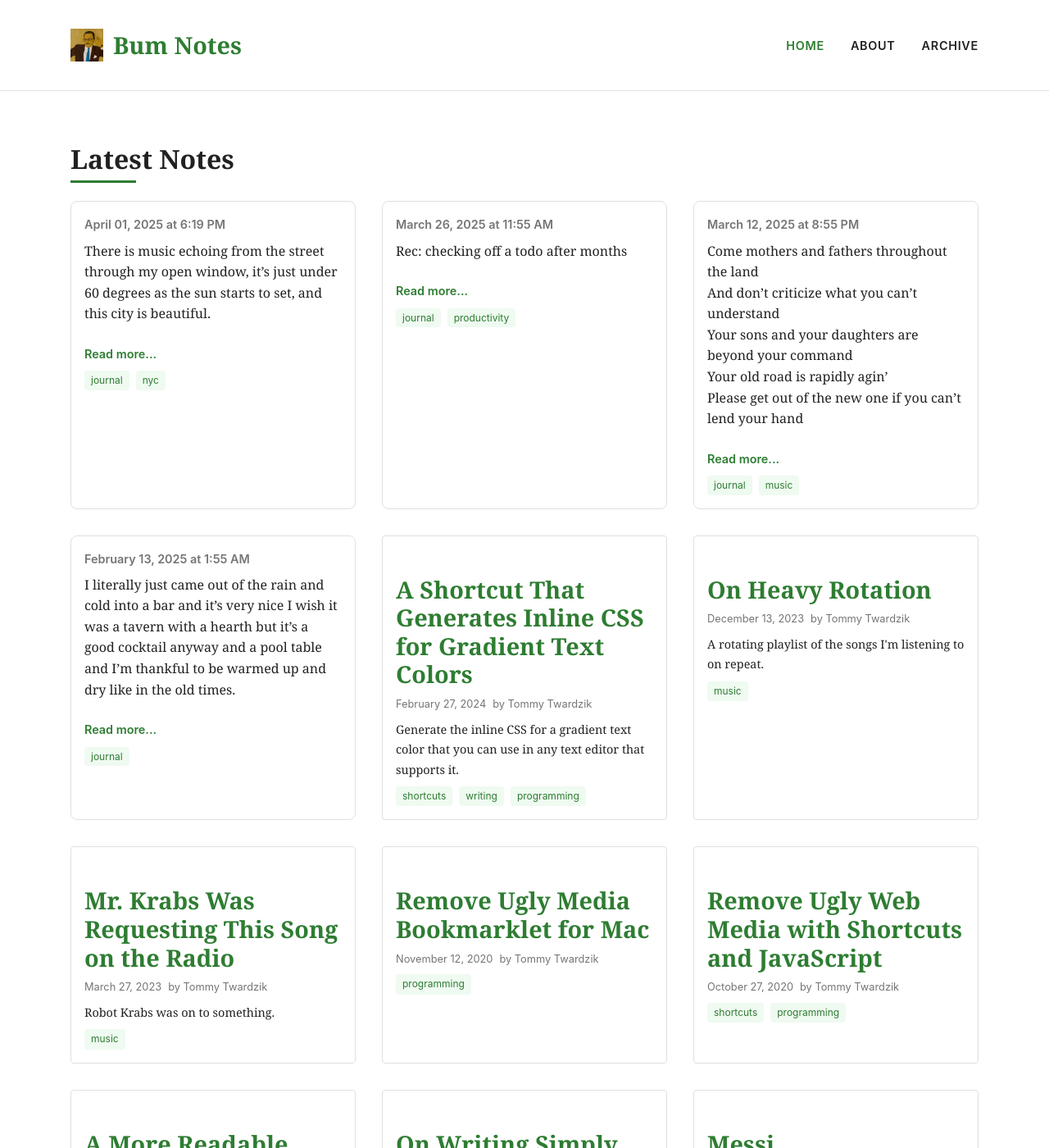
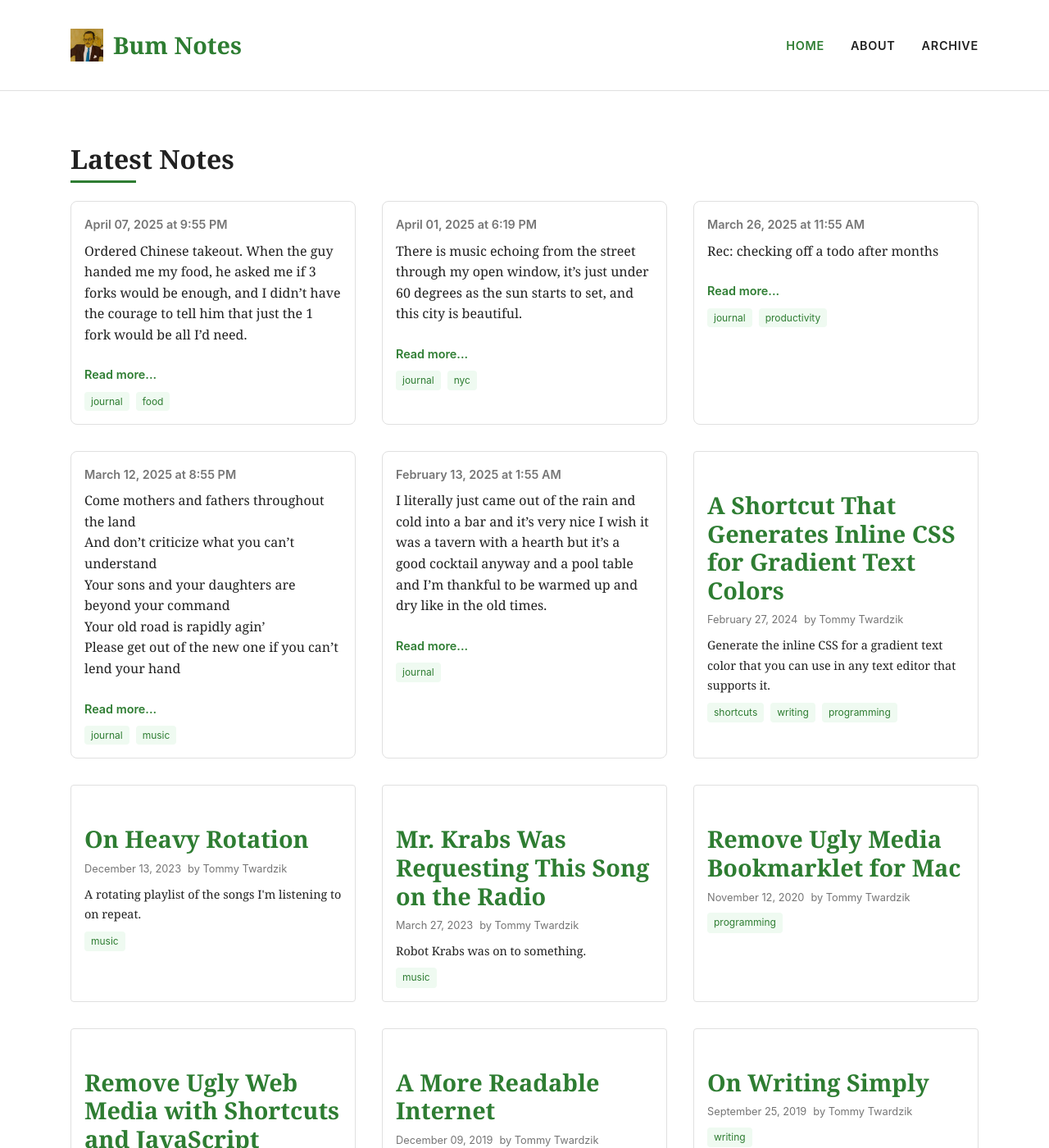
Before and after one commit to ttwardz/bum-notes-blog, a Jekyll site: the page built from index.markdown, in a window 1280 px wide and 1400 px high. Shown: the whole window at 82% size. Built offline with Jekyll 4.4.1, drawn with Linux system fonts in a browser that asks for light colours; some of the changed text lies outside the part shown.

Commit message:
new journal post
Also updated footer

```diff
--- a/_includes/footer.html
+++ b/_includes/footer.html
@@ -4,7 +4,7 @@
       <div class="footer-text">
         <p>&copy; {{ site.time | date: '%Y' }} Tommy Twardzik. All rights reserved.</p>
 
-        <p><a href="https://tomtwardzik.com/">Portfolio</a> | <a rel="me" href="https://mstdn.social/@ttwardz">Mastodon</a></p>
+        <p><a href="https://tomtwardzik.com/">Portfolio</a> | <a rel="me" href="https://mstdn.social/@ttwardz">Mastodon</a> | <a href="https://www.pi.fyi/u/ttwardz">PI.FYI</a></p>
       </div>
     </div>
   </div>
--- /dev/null
+++ b/_posts/2025-04-07-journal.md
@@ -0,0 +1,9 @@
+---
+layout: journal
+author: Tommy Twardzik
+date: 2025-04-07 21:55
+tags: [journal, food]
+published: true
+---
+
+Ordered Chinese takeout. When the guy handed me my food, he asked me if 3 forks would be enough, and I didn’t have the courage to tell him that just the 1 fork would be all I'd need.
```
